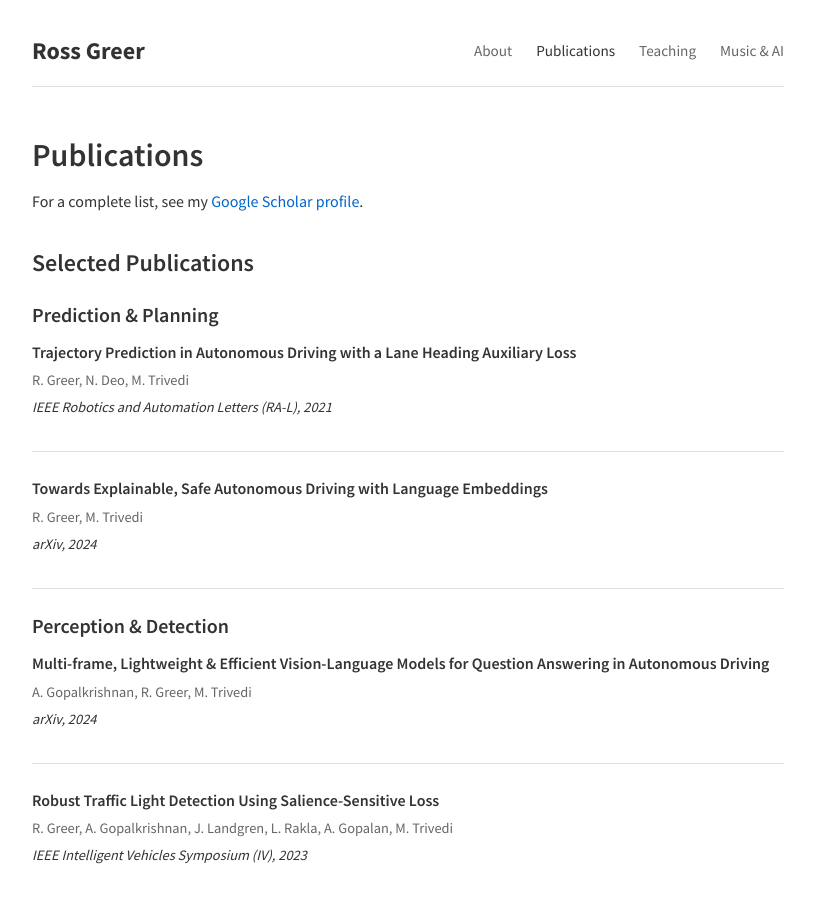
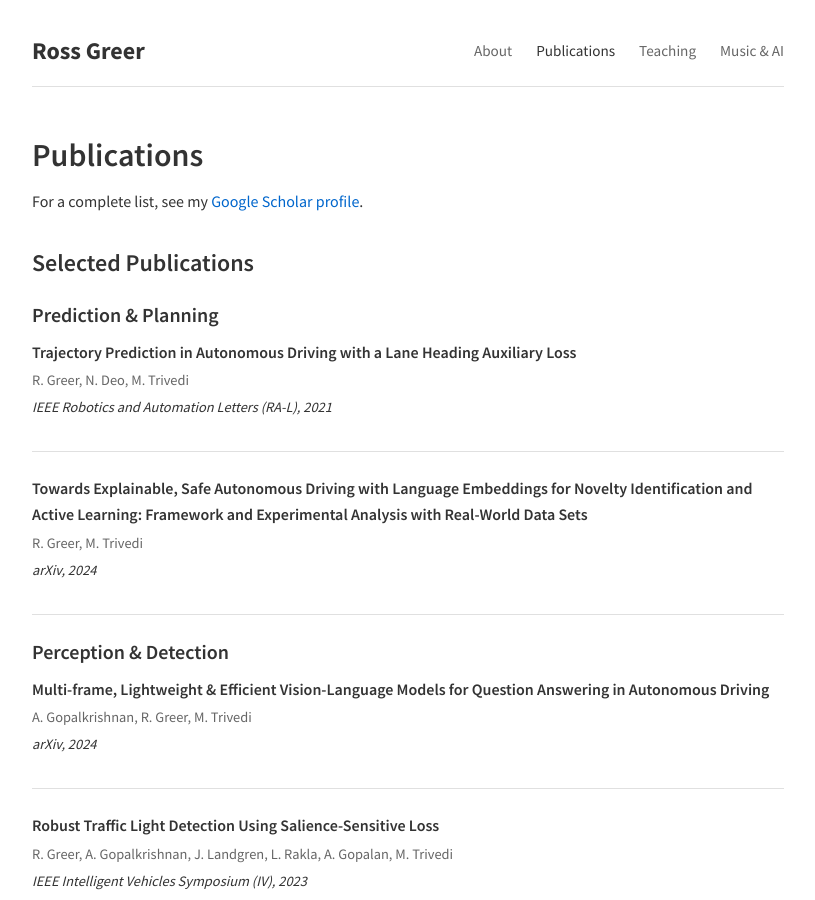
Before and after one commit to rossgreer/rossgreer.github.io, a Jekyll site: the page built from publications.md, in a window 1280 px wide and 900 px high. Shown: the whole window, without its empty margins (232-1047 px from the left). Built offline with Jekyll 4.4.1, drawn with Linux system fonts in a browser that asks for light colours; some web fonts are replaced.

Commit message:
Fix full title for explainable driving paper
Co-Authored-By: Claude Opus 4.5 <noreply@anthropic.com>

```diff
--- a/publications.md
+++ b/publications.md
@@ -19,7 +19,7 @@ For a complete list, see my [Google Scholar profile](https://scholar.google.com/
 </div>
 
 <div class="publication">
-  <div class="publication-title">Towards Explainable, Safe Autonomous Driving with Language Embeddings</div>
+  <div class="publication-title">Towards Explainable, Safe Autonomous Driving with Language Embeddings for Novelty Identification and Active Learning: Framework and Experimental Analysis with Real-World Data Sets</div>
   <div class="publication-authors">R. Greer, M. Trivedi</div>
   <div class="publication-venue">arXiv, 2024</div>
 </div>
```
Also changed, not shown: 1 other file.
